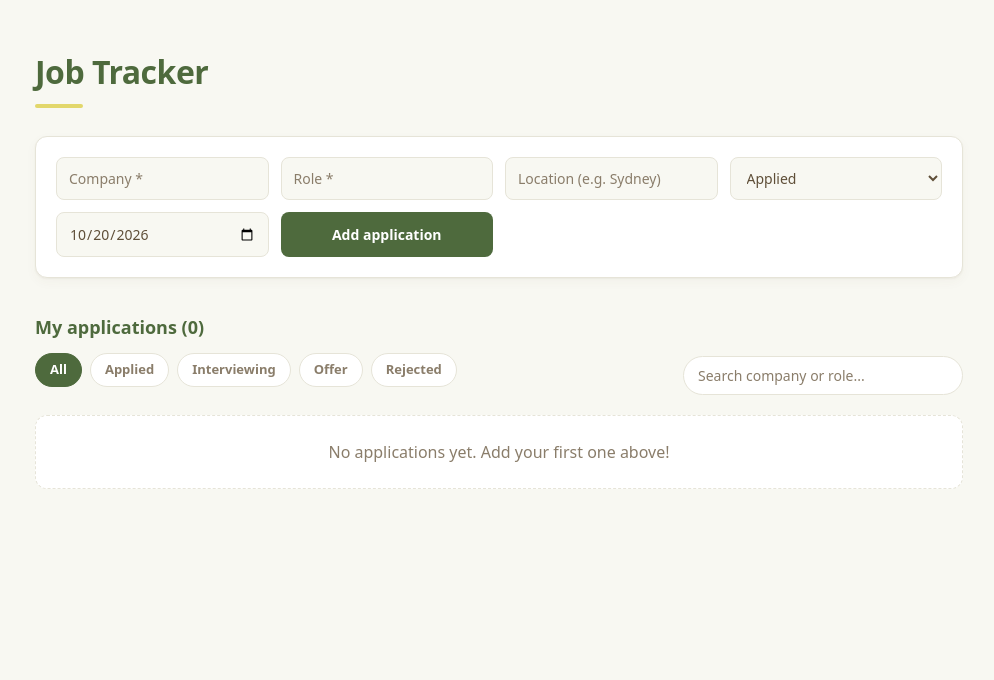
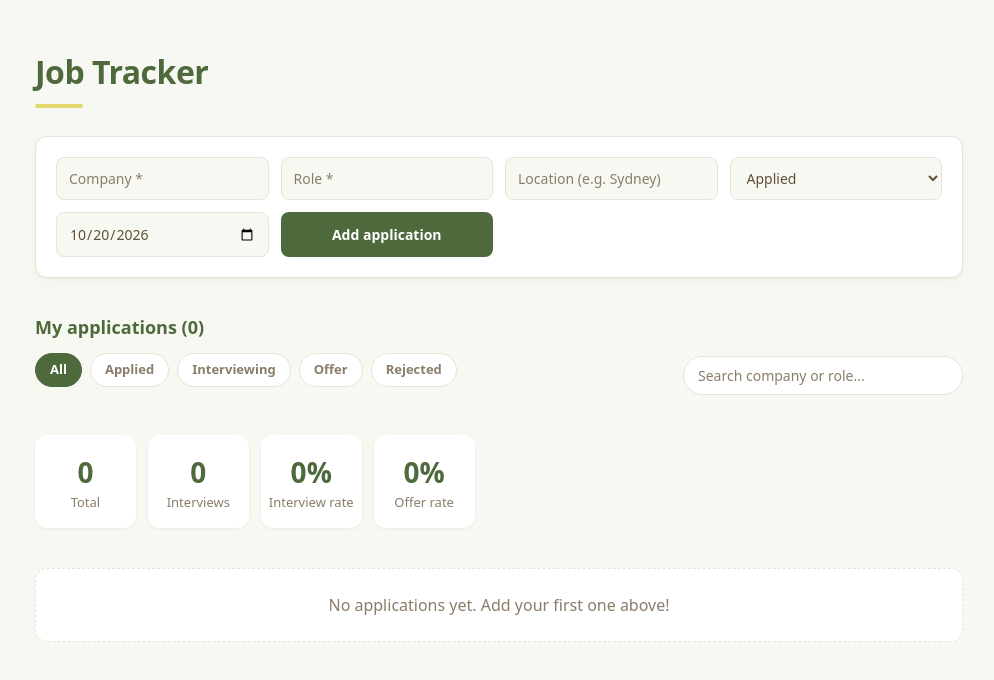
Before and after one commit to IvyC2/job-tracker, a React (Vite) app: page / in a window 1280 px wide. Shown: the top 680 px of the page, without its empty margins (141-1135 px from the left). Built offline with nearby package versions, Linux system fonts and the light colour scheme.

Commit message:
4.2 Add statistics panel

```diff
--- a/src/App.tsx
+++ b/src/App.tsx
@@ -3,6 +3,7 @@ import ApplicationForm from './components/ApplicationForm';
 import ApplicationList from './components/ApplicationList';
 import FilterBar from './components/FilterBar';
 import SearchBar from './components/SearchBar';
+import StatsPanel from './components/StatsPanel';
 import type { Application, Status } from './types';
 
 const STORAGE_KEY = 'job-tracker-applications';
@@ -65,6 +66,7 @@ function App() {
       <div className="toolbar">
         <FilterBar value={filter} onChange={setFilter} />
         <SearchBar value={query} onChange={setQuery} />
+        <StatsPanel applications={applications} />
       </div>
       <ApplicationList
         applications={visibleApps}
--- /dev/null
+++ b/src/components/StatsPanel.tsx
@@ -0,0 +1,42 @@
+import type { Application } from '../types';
+
+interface Props {
+    applications: Application[];
+}
+
+export default function StatsPanel({ applications }: Props) {
+    const total = applications.length;
+    const interviews = applications.filter(
+        (app) => app.status === 'Interviewing' || app.status === 'Offer').length;
+
+    const offers = applications.filter(
+        (app) => app.status === 'Offer').length;
+
+    function percent(count: number, total: number) {
+        return total === 0 ? 0 : Math.round((count / total) * 100);
+    }
+
+    const interviewRate = percent(interviews, total);
+    const offerRate = percent(offers, total);
+
+    return (
+        <section className="stats" aria-label="Application statistics">
+            <div className="stat-card">
+                <span className="stat-value">{total}</span>
+                <span className="stat-label">Total</span>
+            </div>
+            <div className="stat-card">
+                <span className="stat-value">{interviews}</span>
+                <span className="stat-label">Interviews</span>
+            </div>
+            <div className="stat-card">
+                <span className="stat-value">{interviewRate}%</span>
+                <span className="stat-label">Interview rate</span>
+            </div>
+            <div className="stat-card">
+                <span className="stat-value">{offerRate}%</span>
+                <span className="stat-label">Offer rate</span>
+            </div>
+        </section>
+    );
+}
--- a/src/index.css
+++ b/src/index.css
@@ -273,3 +273,37 @@ select.badge:focus-visible {
   border-color: var(--blue);
   box-shadow: 0 0 0 3px var(--blue-soft);
 }
+
+.stats {
+  display: grid;
+  grid-template-columns: repeat(4, 1fr);
+  gap: 12px;
+  margin: 24px 0;
+}
+
+.stat-card {
+  display: flex;
+  flex-direction: column;
+  align-items: center;
+  padding: 16px 8px;
+  background: #fff;
+  border-radius: 12px;
+  box-shadow: 0 1px 3px rgba(0, 0, 0, 0.06);
+}
+
+.stat-value {
+  font-size: 28px;
+  font-weight: 700;
+  color: var(--forest);
+}
+
+.stat-label {
+  font-size: 13px;
+  color: var(--muted);
+}
+
+@media (max-width: 600px) {
+  .stats {
+    grid-template-columns: repeat(2, 1fr);
+  }
+}
```
